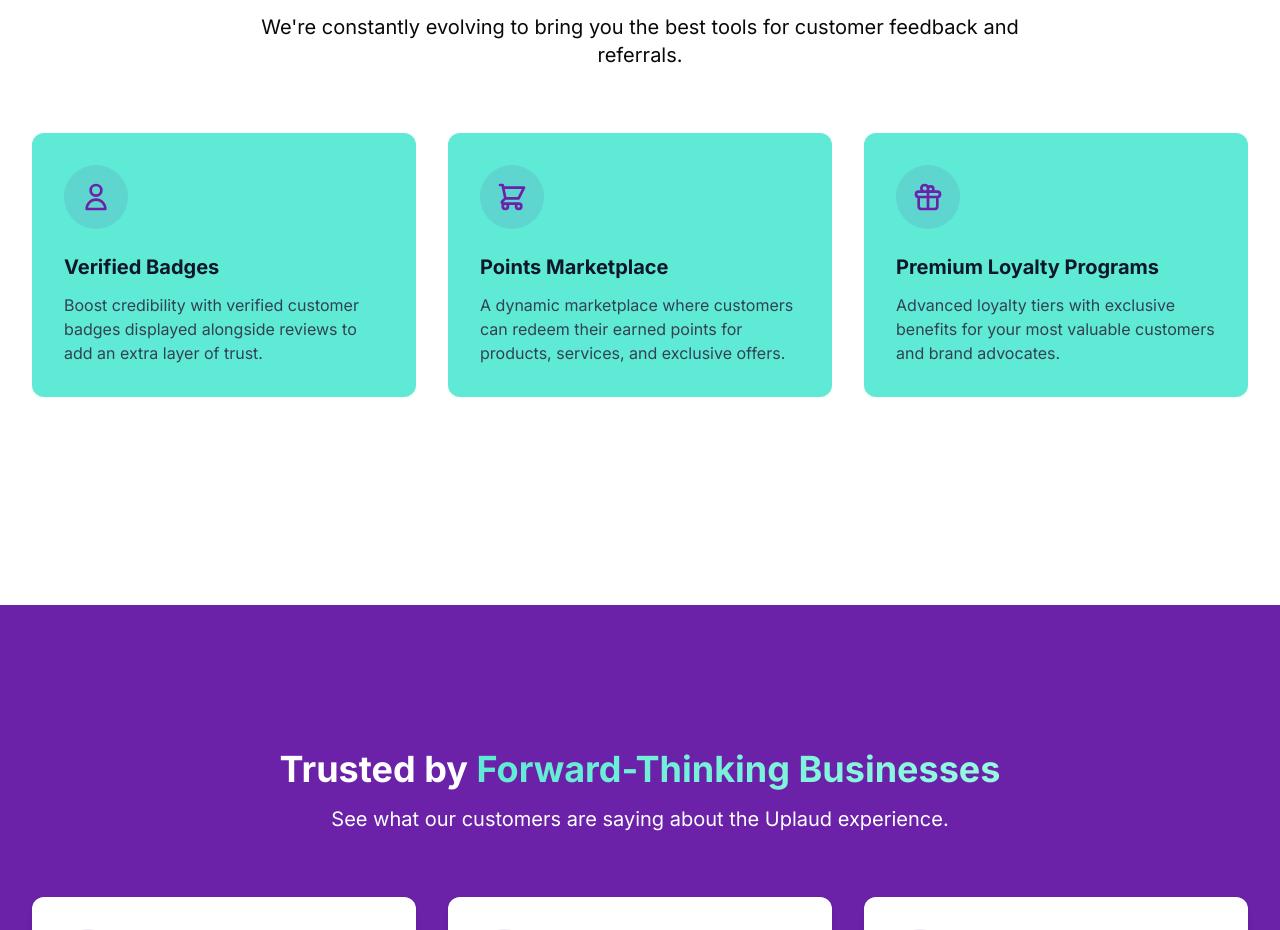
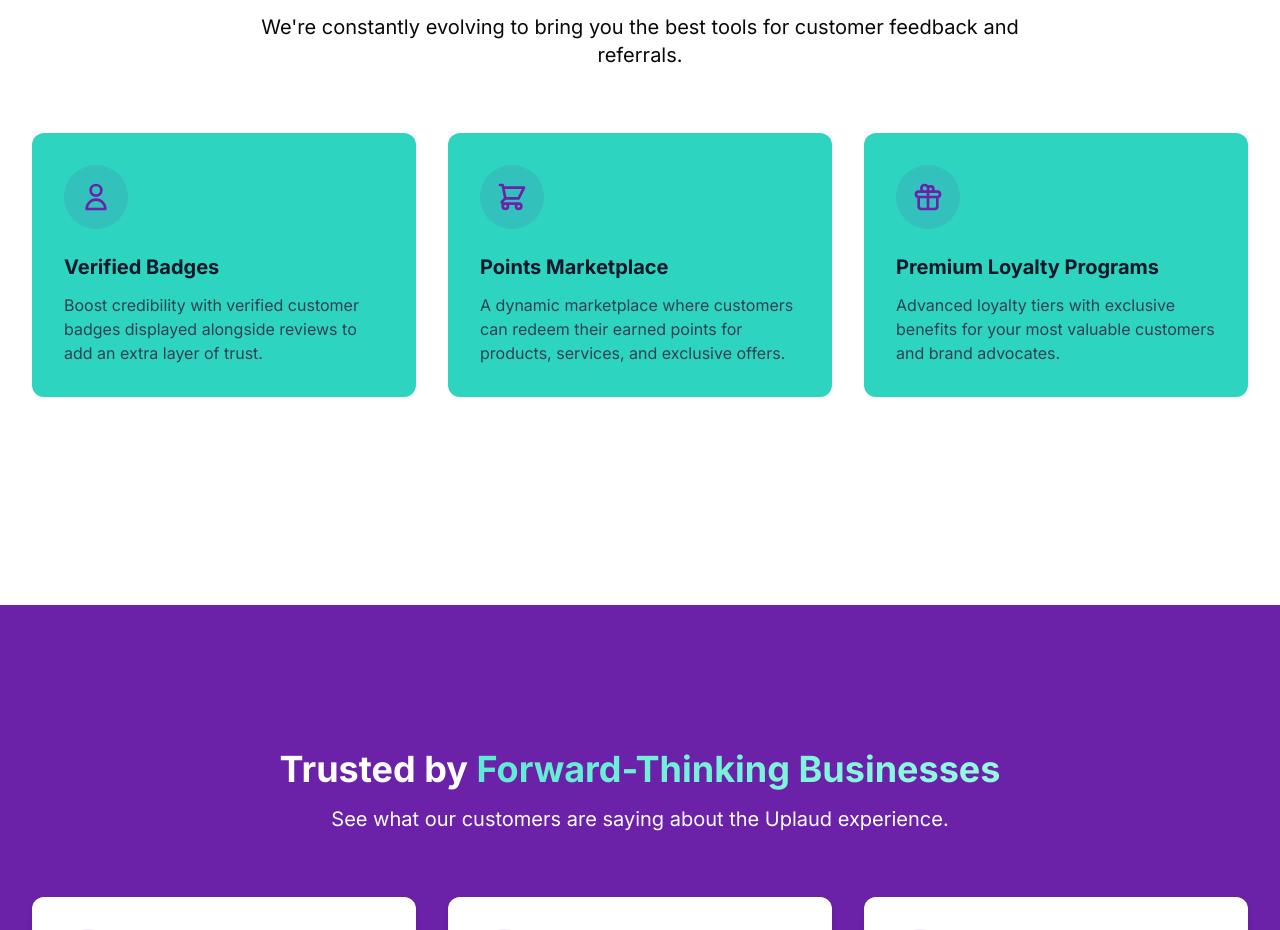
Before and after one commit to vibhutirohan/site-spark-prompts-genius, a React (Vite) app: page / in a window 1280 px wide. Shown: the part 4125-5055 px from the top of the page. Built offline with nearby package versions, Linux system fonts and the light colour scheme.

Commit message:
Fix: Change text color
Change the text color from Teal-300 to Teal-400.

```diff
--- a/src/components/UpcomingFeatures.tsx
+++ b/src/components/UpcomingFeatures.tsx
@@ -1,3 +1,4 @@
+
 import React, { useRef, useEffect } from "react";
 interface UpcomingFeaturesProps {
   className?: string;
@@ -42,7 +43,7 @@ const UpcomingFeatures = ({
         </p>
 
         <div className="grid grid-cols-1 md:grid-cols-3 gap-8 mt-16">
-          <div className="rounded-xl p-8 transition-all duration-300 hover:shadow-md fade-in-scroll bg-teal-300">
+          <div className="rounded-xl p-8 transition-all duration-300 hover:shadow-md fade-in-scroll bg-teal-400">
             <div className="bg-uplaud-purple/10 rounded-full w-16 h-16 flex items-center justify-center mb-6">
               <svg className="w-8 h-8 text-uplaud-purple" fill="none" stroke="currentColor" viewBox="0 0 24 24" xmlns="http://www.w3.org/2000/svg">
                 <path strokeLinecap="round" strokeLinejoin="round" strokeWidth="2" d="M16 7a4 4 0 11-8 0 4 4 0 018 0zM12 14a7 7 0 00-7 7h14a7 7 0 00-7-7z"></path>
@@ -54,7 +55,7 @@ const UpcomingFeatures = ({
             </p>
           </div>
 
-          <div className="rounded-xl p-8 transition-all duration-300 hover:shadow-md fade-in-scroll bg-teal-300">
+          <div className="rounded-xl p-8 transition-all duration-300 hover:shadow-md fade-in-scroll bg-teal-400">
             <div className="bg-uplaud-purple/10 rounded-full w-16 h-16 flex items-center justify-center mb-6">
               <svg className="w-8 h-8 text-uplaud-purple" fill="none" stroke="currentColor" viewBox="0 0 24 24" xmlns="http://www.w3.org/2000/svg">
                 <path strokeLinecap="round" strokeLinejoin="round" strokeWidth="2" d="M3 3h2l.4 2M7 13h10l4-8H5.4M7 13L5.4 5M7 13l-2.293 2.293c-.63.63-.184 1.707.707 1.707H17m0 0a2 2 0 100 4 2 2 0 000-4zm-8 2a2 2 0 11-4 0 2 2 0 014 0z"></path>
@@ -66,7 +67,7 @@ const UpcomingFeatures = ({
             </p>
           </div>
 
-          <div className="rounded-xl p-8 transition-all duration-300 hover:shadow-md fade-in-scroll bg-teal-300">
+          <div className="rounded-xl p-8 transition-all duration-300 hover:shadow-md fade-in-scroll bg-teal-400">
             <div className="bg-uplaud-purple/10 rounded-full w-16 h-16 flex items-center justify-center mb-6">
               <svg className="w-8 h-8 text-uplaud-purple" fill="none" stroke="currentColor" viewBox="0 0 24 24" xmlns="http://www.w3.org/2000/svg">
                 <path strokeLinecap="round" strokeLinejoin="round" strokeWidth="2" d="M12 8v13m0-13V6a2 2 0 112 2h-2zm0 0V5.5A2.5 2.5 0 109.5 8H12zm-7 4h14M5 12a2 2 0 110-4h14a2 2 0 110 4M5 12v7a2 2 0 002 2h10a2 2 0 002-2v-7"></path>
```
